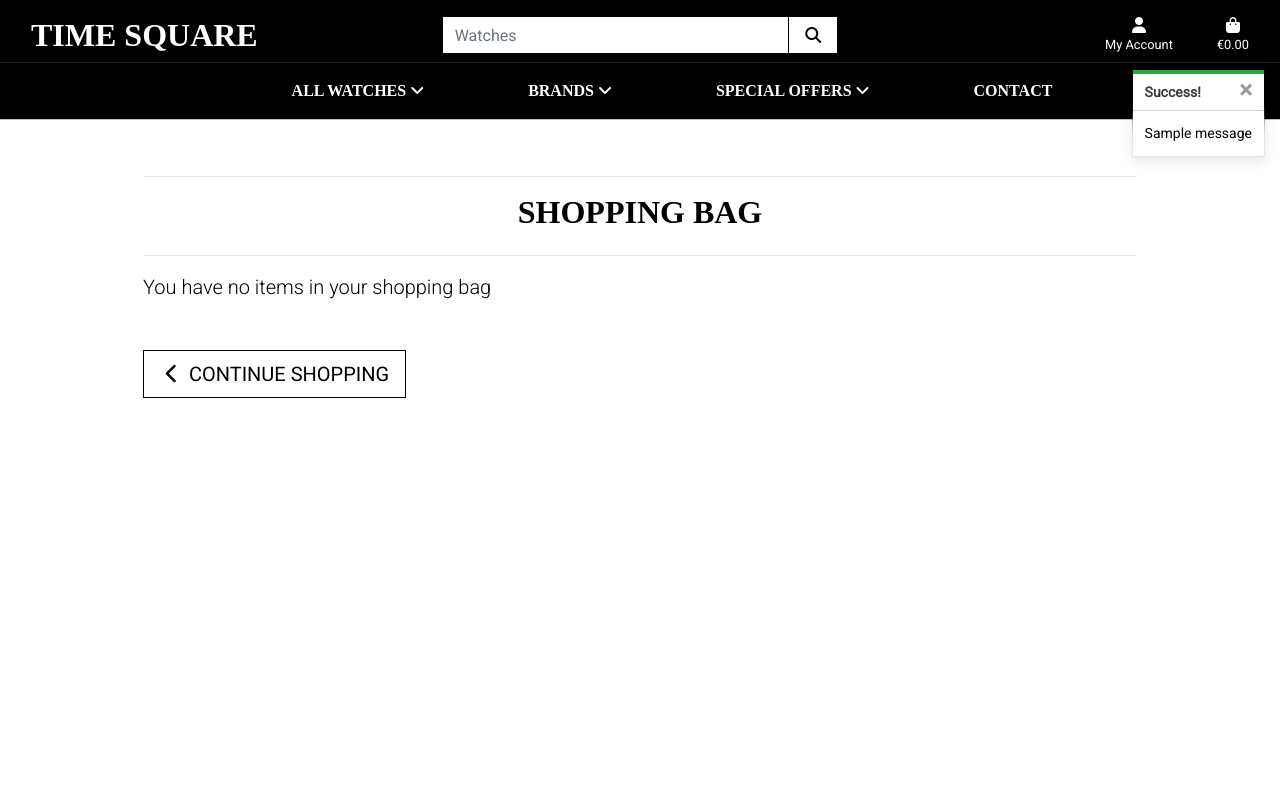
After one commit to motazabdou/time_square, a Django app: page /bag/ in a window 1280 px wide. The commit adds this page. Run offline with Django 3.2, Linux system fonts and the light colour scheme; tables that the repository leaves empty hold one stand-in row (values such as "Sample post"); one stand-in notice (Sample message) is shown; some libraries are stand-ins or nearby versions; some web fonts are replaced.

Commit message:
Added toasts

```diff
--- a/bag/views.py
+++ b/bag/views.py
@@ -1,4 +1,6 @@
 from django.shortcuts import render, redirect, reverse, HttpResponse
+from django.contrib import messages
+from products.models import Product
 
 # Create your views here.
 
@@ -10,6 +12,7 @@ def view_bag(request):
 def add_to_bag(request, item_id):
     """ Add the number of rental weeks of the specified watch to the shopping bag """
 
+    product = Product.objects.get(pk=item_id)
     num_of_weeks = int(request.POST.get('num_of_weeks'))
     redirect_url = request.POST.get('redirect_url')
     bag = request.session.get('bag', {})
@@ -18,6 +21,7 @@ def add_to_bag(request, item_id):
         bag[item_id] += num_of_weeks
     else:
         bag[item_id] = num_of_weeks
+        messages.success(request, f'Added {product.name} to your shopping bag')
 
     request.session['bag'] = bag
     return redirect(redirect_url)
--- a/static/css/base.css
+++ b/static/css/base.css
@@ -180,6 +180,21 @@ table thead {
     background: rgb(228, 227, 227);
 }
 
+.message-container {
+    position: fixed;
+    top: 70px;
+    right: 15px;
+    z-index: 999999;
+}
+
+.custom-toast {
+    overflow: visible;
+}
+
+.toast-capper {
+    height: 4px;
+}
+
 /* -------------------------------- Media Queries */
 
 /* Slightly larger container on xl screens */
--- /dev/null
+++ b/templates/includes/toasts/toast_success.html
@@ -0,0 +1,13 @@
+<div class="toast custom-toast rounded-0 border-top-0" data-autohide="false">
+    <div class="arrow-up arrow-success"></div>
+    <div class="w-100 toast-capper bg-success"></div>
+    <div class="toast-header bg-white text-dark">
+        <strong class="mr-auto">Success!</strong>
+        <button type="button" class="ml-2 mb-1 close text-dark" data-dismiss="toast" aria-label="Close">
+            <span aria-hidden="true">&times;</span>
+        </button>
+    </div>
+    <div class="toast-body bg-white">
+        {{ message }}
+    </div>
+</div>
--- a/time_square/settings.py
+++ b/time_square/settings.py
@@ -78,6 +78,8 @@ TEMPLATES = [
         },
     },
 ]
+
+MESSAGE_STORAGE = 'django.contrib.messages.storage.session.SessionStorage'
 
 AUTHENTICATION_BACKENDS = [
     # Needed to login by username in Django admin, regardless of `allauth`
```
Also changed, not shown: templates/includes/toasts/toast_error.html (added, +13 -0 lines), templates/includes/toasts/toast_info.html (added, +13 -0 lines), templates/includes/toasts/toast_warning.html (added, +13 -0 lines).
